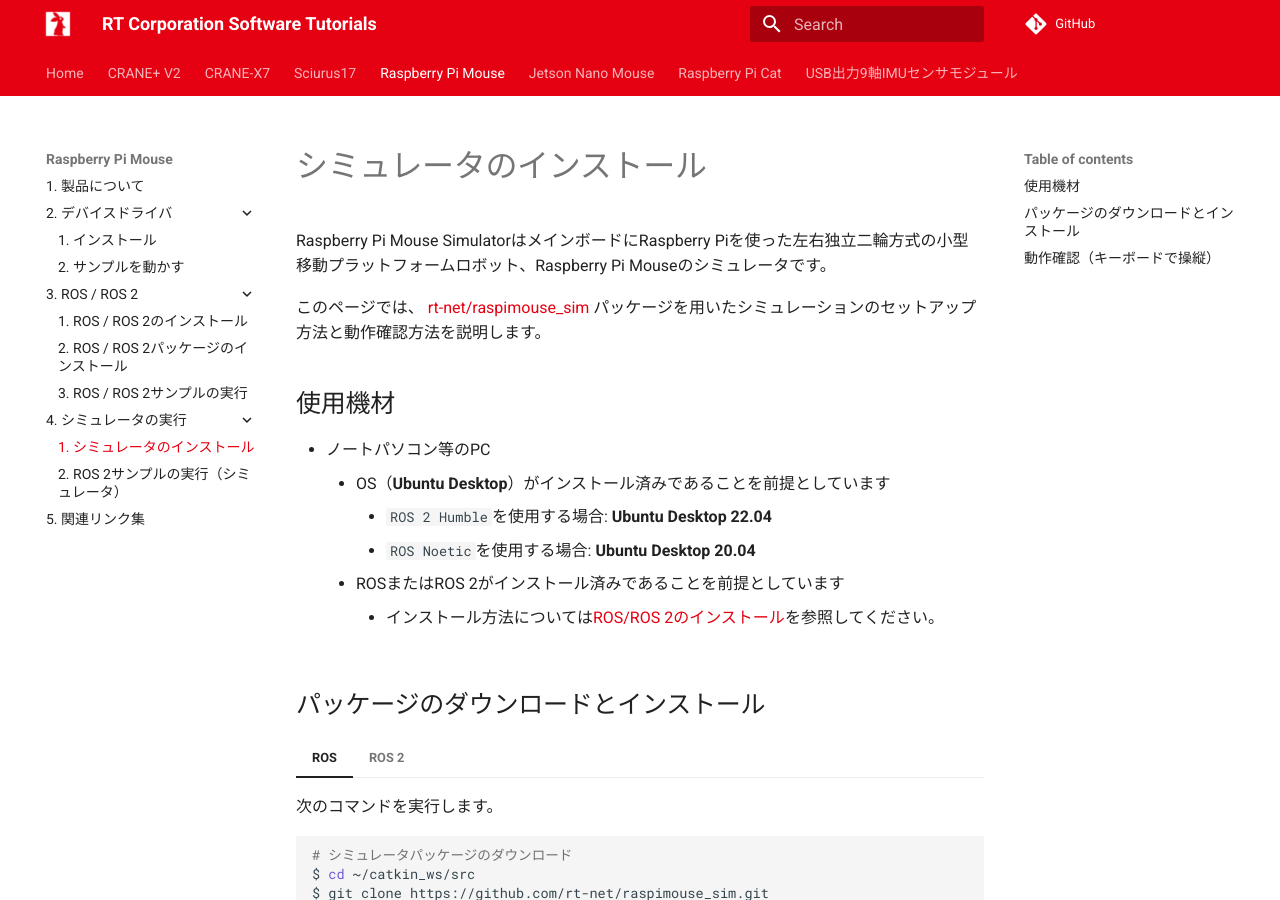
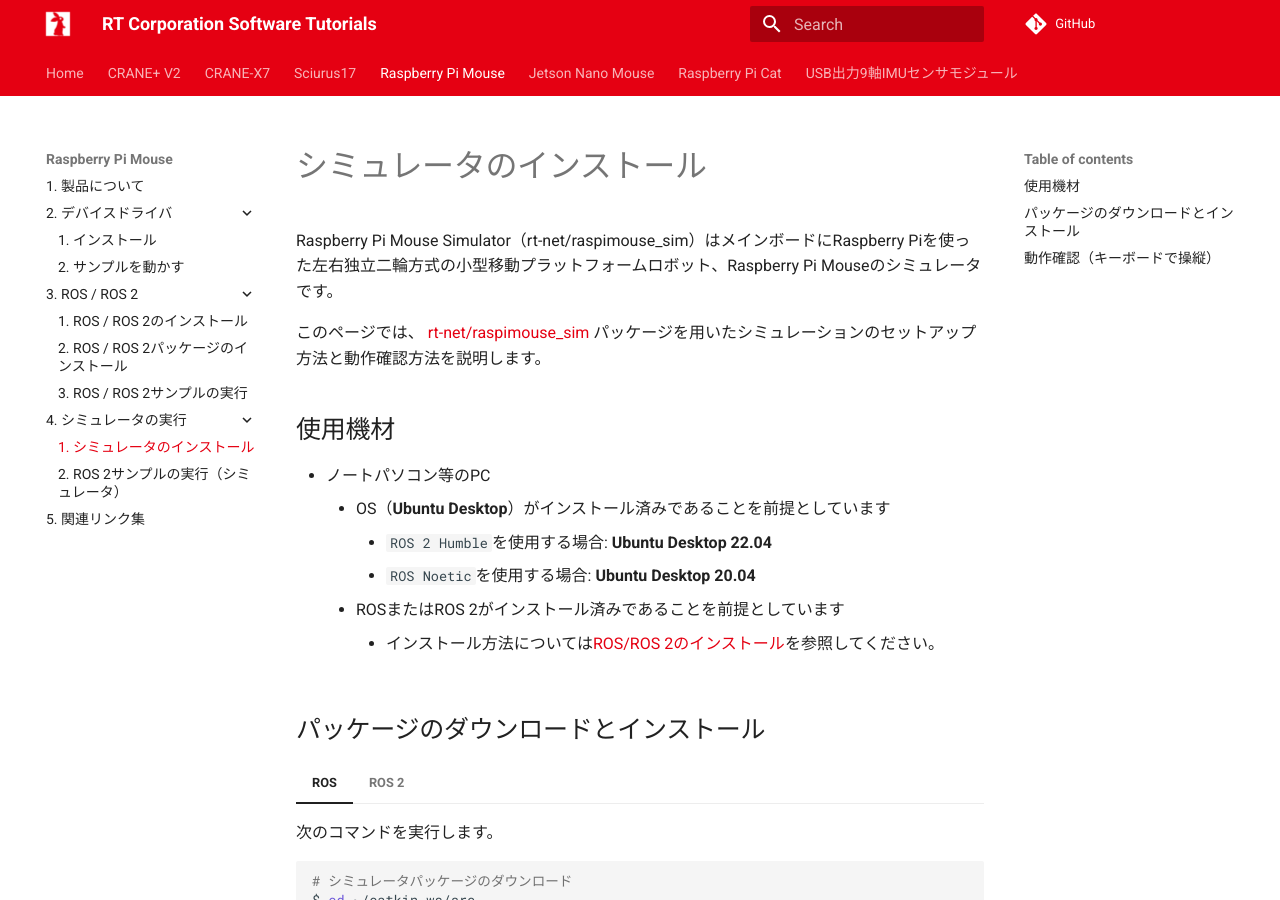
Before and after one commit to rt-net/tutorials, an MkDocs documentation site: the page built from docs/raspimouse/simulator/install.md, in a window 1280 px wide and 900 px high. Built offline with MkDocs 1.6.1 and Material for MkDocs 9.7.7, drawn with Linux system fonts in a browser that asks for light colours; comment, search, counter and statistics services are not loaded.

Commit message:
Raspberry Pi Mouse Simulatorの説明を修正
Co-authored-by: Shota Aoki <s.aoki@rt-net.jp>

```diff
--- a/docs/raspimouse/simulator/install.md
+++ b/docs/raspimouse/simulator/install.md
@@ -5,7 +5,7 @@
 
 # シミュレータのインストール
 
-Raspberry Pi Mouse SimulatorはメインボードにRaspberry Piを使った左右独立二輪方式の小型移動プラットフォームロボット、Raspberry Pi Mouseのシミュレータです。
+Raspberry Pi Mouse Simulator（rt-net/raspimouse_sim）はメインボードにRaspberry Piを使った左右独立二輪方式の小型移動プラットフォームロボット、Raspberry Pi Mouseのシミュレータです。
 
 
 このページでは、
```
